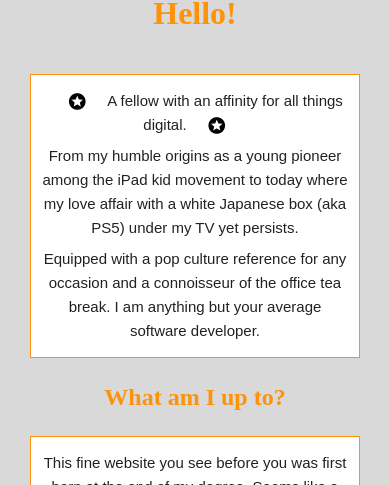
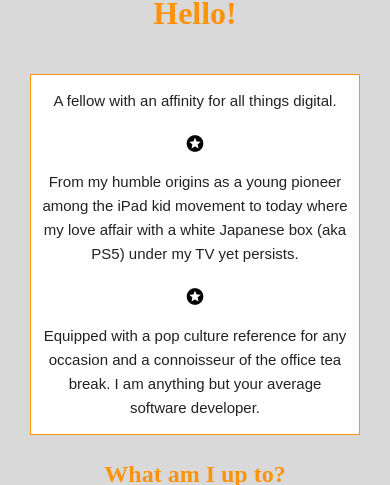
Before and after one commit to JamesBarnes48/PersonalSiteVue, a Vue app: page / in a window 390 px wide. Shown: the part 482-967 px from the top of the page. Built offline with nearby package versions, Linux system fonts and the light colour scheme.

Commit message:
fix vue3 mobile display syntax

```diff
--- a/src/components/Build.vue
+++ b/src/components/Build.vue
@@ -20,10 +20,12 @@ export default {
     const showSpell = ref(false);
     const videoNumber = ref(0);
 
+    //static
+    const display = useDisplay();
+
     // Computed property for isMobile
     const isMobile = computed(() => {
-        const display = useDisplay();
-        return ['xs', 'sm'].includes(display.name);
+        return ['xs', 'sm'].includes(display.name.value);
     });
 
     watch(
@@ -77,6 +79,7 @@ export default {
       showTalisman,
       showSpell,
       videoNumber,
+      display,
       isMobile,
       imagesToUrl,
       getVideoThumbnail,
--- a/src/components/NavigationBar.vue
+++ b/src/components/NavigationBar.vue
@@ -5,20 +5,20 @@ import {useDisplay} from 'vuetify';
 export default {
     name: 'NavigationBar',
     setup(props){
-        //constants
+        //static
         const items = [
             {name: 'Home', path: '/', icon: 'mdi-home'},
             {name: 'Showcase', path: '/showcase', icon: 'mdi-movie-filter'},
             {name: 'Armoury (Elden Ring)', path: '/armoury', icon: 'mdi-sword-cross'},
         ];
+        const display = useDisplay();
 
         //reactive state
         let drawer = ref(true);
 
         //computed methods
         const isMobile = computed(() => {
-            const display = useDisplay();
-            return ['xs', 'sm'].includes(display.name);
+            return ['xs', 'sm'].includes(display.name.value);
         });
 
         //methods
@@ -27,6 +27,7 @@ export default {
         return {
             items,
             drawer,
+            display,
             isMobile,
             updateDrawer
         };
--- a/src/views/Home.vue
+++ b/src/views/Home.vue
@@ -56,15 +56,17 @@ export default {
       'Equipped with a pop culture reference for any occasion and a connoisseur of the office tea break. I am anything but your average software developer.'
     ];
 
+    const display = useDisplay();
+
     //computed methods
     const isMobile = computed(() => {
-        const display = useDisplay();
-        return ['xs', 'sm'].includes(display.name);
+        return ['xs', 'sm'].includes(display.name.value);
     });
 
     return {
       skills,
       aboutMe,
+      display,
       isMobile
     };
   }
```
